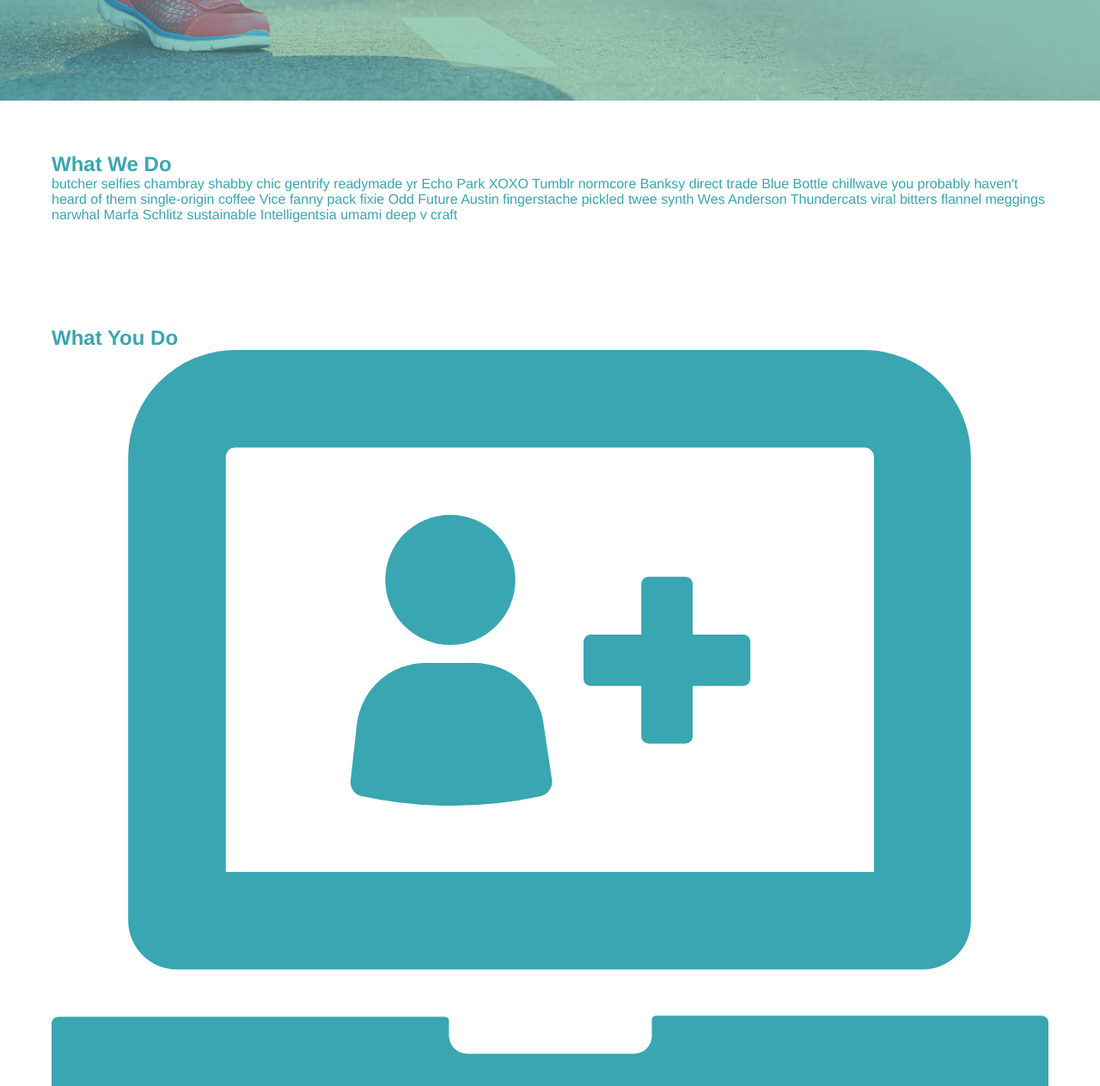
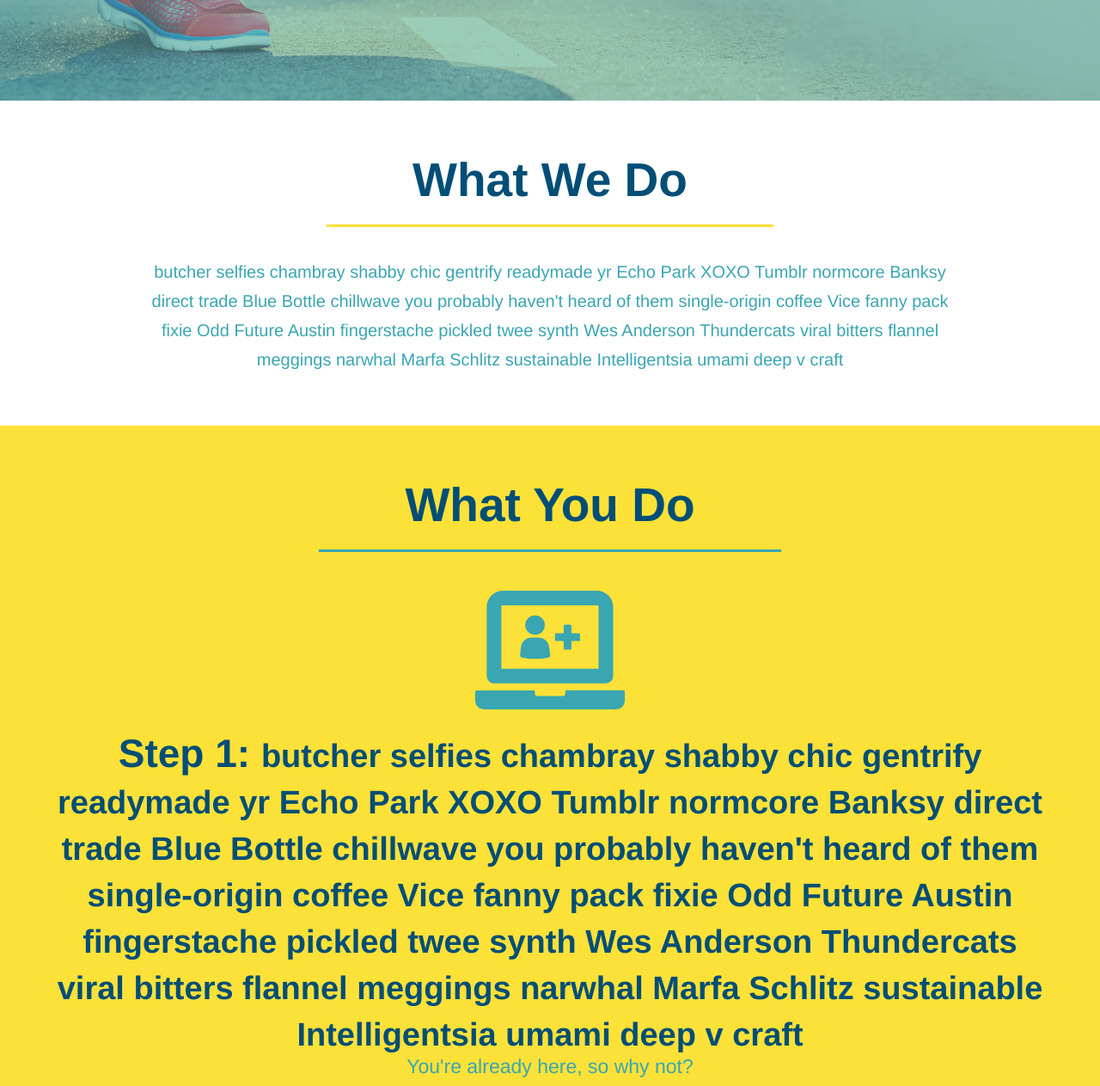
Before and after one commit to Vicak66/Module-ProjectOne-04, a plain HTML site: page index.html in a window 1280 px wide. Shown: the part 565-1828 px from the top of the page at 86% size. Drawn offline with Linux system fonts and the light colour scheme.

Commit message:
modified html css

```diff
--- a/assets/css/style.css
+++ b/assets/css/style.css
@@ -100,3 +100,50 @@ section {
     padding: 10px 20px;
     font-size: 16px;
 }
+.intro {
+    text-align: center;
+}
+.intro p {
+    line-height: 1.7;
+    color: #39a6b2;
+    width: 80%;
+    font-size: 20px;
+    margin: 0 auto;
+}
+.steps {
+    text-align: center;
+    background: #fce138;
+}
+.steps div {
+    margin-bottom: 80px;
+}
+.steps img {
+    width: 15%;
+    margin: 10px 0;
+}
+.steps h3 {
+    color: #024e76;
+    font-size: 46px;
+    margin-top: 10px;
+}
+.steps p {
+    color: #39a6b2;
+    font-size: 23px;
+}
+.steps span {
+    font-size: 38px;
+}
+.section-title {
+    font-size: 55px;
+    color: #024e76;
+    margin-bottom: 35px;
+    padding: 0 100px 20px 100px;
+    display: inline-block;
+    border-bottom: 3px solid;
+}
+.primary-border {
+    border-color: #fce138;
+}
+.secondary-border {
+    border-color: #39a6b2;
+}
--- a/index.html
+++ b/index.html
@@ -98,19 +98,6 @@
     </section>
 
     <section>
-        <h2>Meet The Trainers</h2>
-    </section>
-    <section>
-        <h2>Reach Out</h2>
-    </section>
-
-    <section>
-        <h2>What We Do</h2>
-    </section>
-    <section>
-        <h2>what You Do</h2>
-    </section>
-    <section>
         <h2>Meet The trainers</h2>
     </section>
     <section>
```
